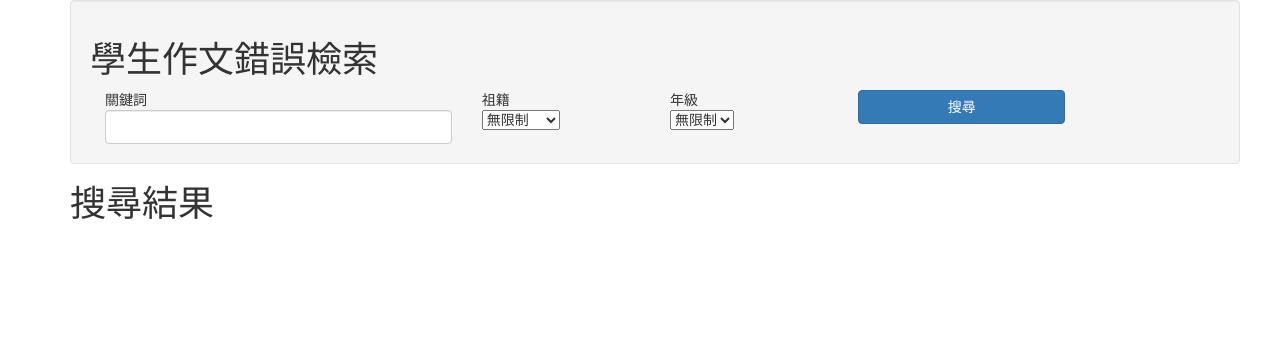
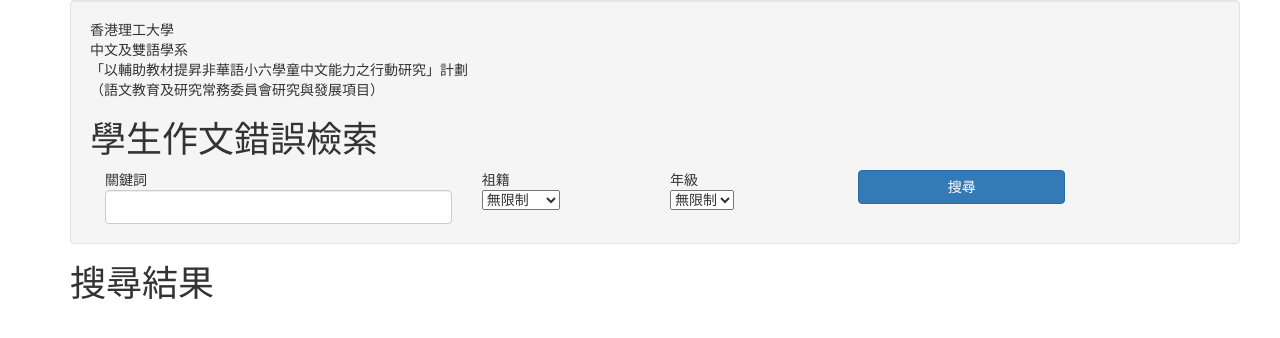
Before and after one commit to chaaklau/compoerror, a plain HTML site: page index.html in a window 1280 px wide. Drawn offline with nearby package versions, Linux system fonts and the light colour scheme.

Commit message:
Add school

```diff
--- a/index.html
+++ b/index.html
@@ -21,6 +21,7 @@
         <div id='main' class='container'>
             <div id='searchArea' class='panel-default'>
                 <div class='well container'>
+                <div>香港理工大學<br>中文及雙語學系<br>「以輔助教材提昇非華語小六學童中文能力之行動研究」計劃<br>（語文教育及研究常務委員會研究與發展項目）</div>
                 <h1>學生作文錯誤檢索</h1>
                 <form>
                 <div class='col-md-4'>關鍵詞&nbsp;<br><input type='text' id='word' class='form-control'></input></div>
```
